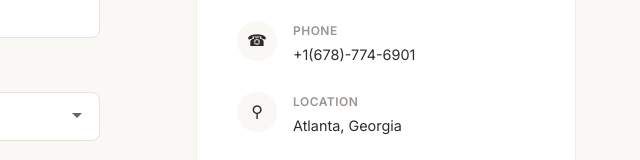
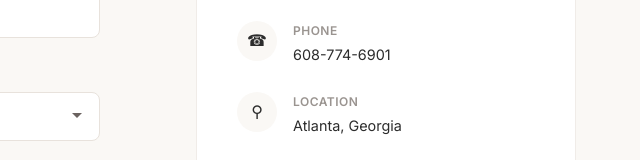
Before and after one commit to ERB031/noht-site, a website: page contact.html in a window 1280 px wide. Shown: the part 590-750 px from the top of the page, 640-1280 px from the left. Drawn offline with Linux system fonts and the light colour scheme.

Commit message:
Update NOHT contact details and favicon

```diff
--- a/contact.html
+++ b/contact.html
@@ -8,6 +8,8 @@
   <link rel="preconnect" href="https://fonts.googleapis.com">
   <link rel="preconnect" href="https://fonts.gstatic.com" crossorigin>
   <link href="https://fonts.googleapis.com/css2?family=Inter:wght@400;500;600;700&display=swap" rel="stylesheet">
+  <link rel="icon" type="image/png" href="assets/NOHT5.png" sizes="any">
+  <link rel="apple-touch-icon" href="assets/NOHT5.png">
   <link rel="stylesheet" href="css/style.css">
 </head>
 <body>
@@ -101,7 +103,7 @@
             <div class="contact-info-item__icon">&#9742;</div>
             <div class="contact-info-item__text">
               <div class="contact-info-item__label">Phone</div>
-              +1(678)-774-6901
+              608-774-6901
             </div>
           </div>
           <div class="contact-info-item">
```
Also changed, not shown: about.html (+2 -0 lines), blog.html (+2 -0 lines), community.html (+2 -0 lines), index.html (+2 -0 lines), nonprofits.html (+2 -0 lines), services.html (+2 -0 lines), work.html (+2 -0 lines).
